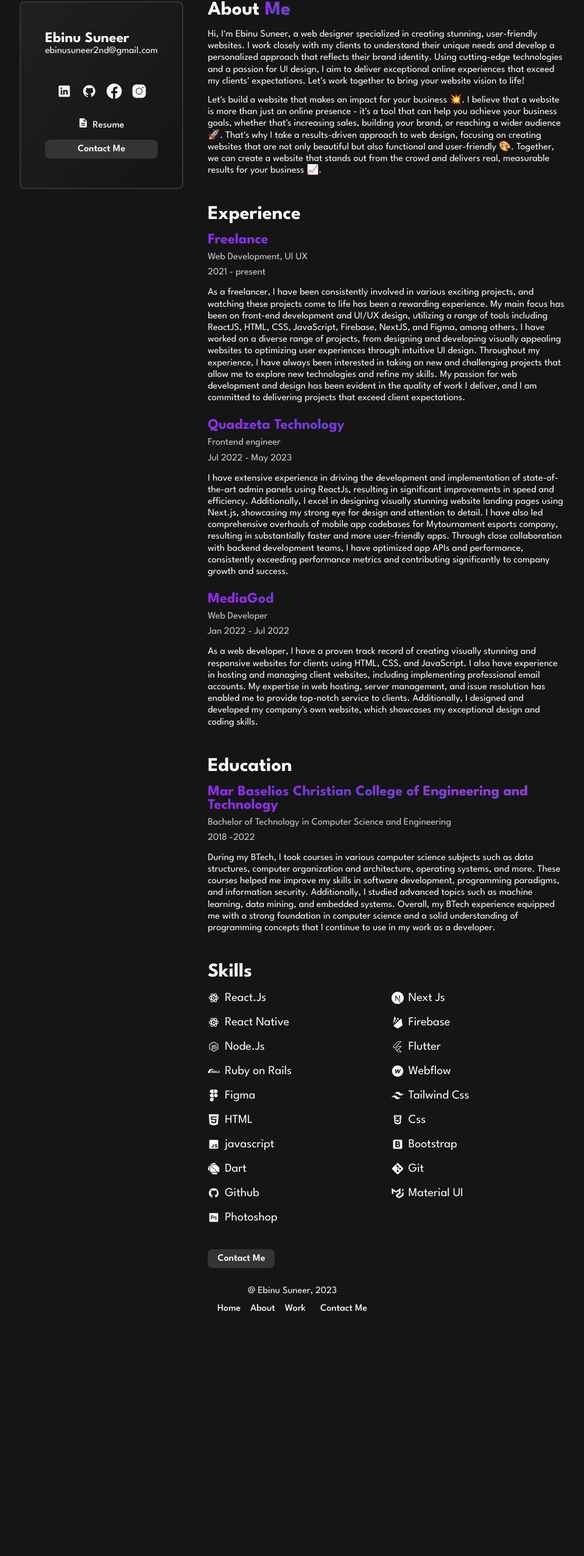
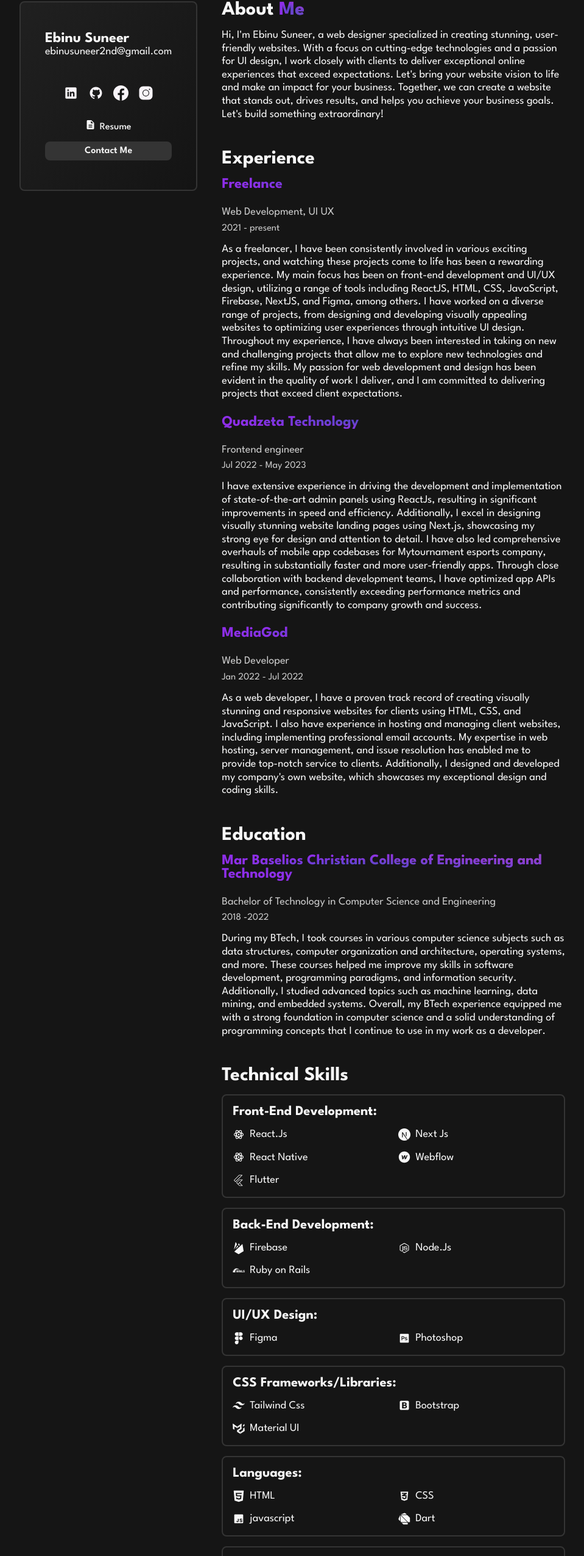
Before and after one commit to Ebinu-S/portfolio-nextjs, a Next.js app: page /about in a window 1280 px wide. Shown: the part 85-2636 px from the top of the page at 61% size, without its empty margins (160-1119 px from the left). Before the commit the page ends 2274 px from the top, so only its background shows below. Built offline with nearby package versions, Linux system fonts and the light colour scheme.

Commit message:
update: skill section, about me .add: hero text anim

```diff
--- a/src/pages/about.js
+++ b/src/pages/about.js
@@ -88,20 +88,11 @@ function About() {
 					</h2>
 					<p>
 						Hi, I&apos;m Ebinu Suneer, a web designer specialized in creating stunning,
-						user-friendly websites. I work closely with my clients to understand their unique needs
-						and develop a personalized approach that reflects their brand identity. Using
-						cutting-edge technologies and a passion for UI design, I aim to deliver exceptional
-						online experiences that exceed my clients&apos; expectations. Let&apos;s work together
-						to bring your website vision to life!
-					</p>
-					<p>
-						Let&apos;s build a website that makes an impact for your business 💥. I believe that a
-						website is more than just an online presence - it&apos;s a tool that can help you
-						achieve your business goals, whether that&apos;s increasing sales, building your brand,
-						or reaching a wider audience 🚀. That&apos;s why I take a results-driven approach to web
-						design, focusing on creating websites that are not only beautiful but also functional
-						and user-friendly 🎨. Together, we can create a website that stands out from the crowd
-						and delivers real, measurable results for your business 📈.
+						user-friendly websites. With a focus on cutting-edge technologies and a passion for UI
+						design, I work closely with clients to deliver exceptional online experiences that
+						exceed expectations. Let&apos;s bring your website vision to life and make an impact for
+						your business. Together, we can create a website that stands out, drives results, and
+						helps you achieve your business goals. Let&apos;s build something extraordinary!
 					</p>
 				</div>
 
@@ -186,73 +177,111 @@ function About() {
 				</div>
 
 				<div className={styles.aboutBlock}>
-					<h2>Skills</h2>
+					<h2>Technical Skills</h2>
+
+					<div className={styles.skillCard}>
+						<h3>Front-End Development:</h3>
 						<div className={styles.skillsContainer}>
 							<div className={styles.skillBlock}>
 								<Image src={iconReact} alt='graphics' width={20} height={20} />
 								<p>React.Js</p>
 							</div>
-
 							<div className={styles.skillBlock}>
 								<Image src={iconNext} alt='graphics' width={20} height={20} />
 								<p>Next Js</p>
 							</div>
-
 							<div className={styles.skillBlock}>
 								<Image src={iconReact} alt='graphics' width={20} height={20} />
 								<p>React Native</p>
 							</div>
+							<div className={styles.skillBlock}>
+								<Image src={iconWebflow} alt='graphics' width={20} height={20} />
+								<p>Webflow</p>
+							</div>{' '}
+							<div className={styles.skillBlock}>
+								<Image src={iconFlutter} alt='graphics' width={20} height={20} />
+								<p>Flutter</p>
+							</div>
+						</div>
+					</div>
 
+					<div className={styles.skillCard}>
+						<h3>Back-End Development:</h3>
+						<div className={styles.skillsContainer}>
 							<div className={styles.skillBlock}>
 								<Image src={iconFirebase} alt='graphics' width={20} height={20} />
 								<p>Firebase</p>
 							</div>
-
 							<div className={styles.skillBlock}>
 								<Image src={iconNode} alt='graphics' width={20} height={20} />
 								<p>Node.Js</p>
 							</div>
 							<div className={styles.skillBlock}>
-							<Image src={iconFlutter} alt='graphics' width={20} height={20} />
-							<p>Flutter</p>
-						</div>
-						<div className={styles.skillBlock}>
 								<Image src={iconRuby} alt='graphics' width={20} height={20} />
 								<p>Ruby on Rails</p>
 							</div>
-						<div className={styles.skillBlock}>
-							<Image src={iconWebflow} alt='graphics' width={20} height={20} />
-							<p>Webflow</p>
 						</div>
+					</div>
+
+					<div className={styles.skillCard}>
+						<h3>UI/UX Design:</h3>
+						<div className={styles.skillsContainer}>
 							<div className={styles.skillBlock}>
 								<Image src={iconFigma} alt='graphics' width={20} height={20} />
 								<p>Figma</p>
+							</div>{' '}
+							<div className={styles.skillBlock}>
+								<Image src={iconPhotoshop} alt='graphics' width={20} height={20} />
+								<p>Photoshop</p>
 							</div>
+						</div>
+					</div>
+
+					<div className={styles.skillCard}>
+						<h3>CSS Frameworks/Libraries:</h3>
+						<div className={styles.skillsContainer}>
 							<div className={styles.skillBlock}>
 								<Image src={iconTailwind} alt='graphics' width={20} height={20} />
 								<p>Tailwind Css</p>
 							</div>
-						{/* break */}
+							<div className={styles.skillBlock}>
+								<Image src={iconBootsrap} alt='graphics' width={20} height={20} />
+								<p>Bootstrap</p>
+							</div>{' '}
+							<div className={styles.skillBlock}>
+								<Image src={iconMaterial} alt='graphics' width={20} height={20} />
+								<p>Material UI</p>
+							</div>
+						</div>
+					</div>
+
+					<div className={styles.skillCard}>
+						<h3>Languages:</h3>
+						<div className={styles.skillsContainer}>
 							<div className={styles.skillBlock}>
 								<Image src={iconHtml} alt='graphics' width={20} height={20} />
 								<p>HTML</p>
 							</div>
 							<div className={styles.skillBlock}>
 								<Image src={iconCss} alt='graphics' width={20} height={20} />
-							<p>Css</p>
+								<p>CSS</p>
 							</div>
 							<div className={styles.skillBlock}>
 								<Image src={iconJs} alt='graphics' width={20} height={20} />
 								<p>javascript</p>
 							</div>
 							<div className={styles.skillBlock}>
-							<Image src={iconBootsrap} alt='graphics' width={20} height={20} />
-							<p>Bootstrap</p>
-						</div>
-						<div className={styles.skillBlock}>
 								<Image src={iconDart} alt='graphics' width={20} height={20} />
 								<p>Dart</p>
 							</div>
+						</div>
+					</div>
+
+					<div className={styles.skillCard}>
+						<h3>Version Control:</h3>
+						<div className={styles.skillsContainer}>
+							{/* break */}
+
 							<div className={styles.skillBlock}>
 								<Image src={iconGit} alt='graphics' width={20} height={20} />
 								<p>Git</p>
@@ -261,21 +290,9 @@ function About() {
 								<Image src={iconGitHub} alt='graphics' width={20} height={20} />
 								<p>Github</p>
 							</div>
-						<div className={styles.skillBlock}>
-							<Image src={iconMaterial} alt='graphics' width={20} height={20} />
-							<p>Material UI</p>
-						</div>
-						<div className={styles.skillBlock}>
-							<Image src={iconPhotoshop} alt='graphics' width={20} height={20} />
-							<p>Photoshop</p>
 						</div>
 					</div>
 				</div>
-				<a
-					className={`${styles.contactButton} primary-btn bg-grey`}
-					href='mailto:ebinusuneer2nd@gmail.com'>
-					Contact Me
-				</a>
 			</section>
 		</div>
 	);
--- a/src/styles/About.module.scss
+++ b/src/styles/About.module.scss
@@ -3,6 +3,15 @@
 	justify-content: space-between;
 	column-gap: var(--xxl);
 	position: relative;
+	p {
+		font-size: 18px;
+	}
+
+	@media only screen and (max-width: 768px) {
+		p {
+			font-size: 16px;
+		}
+	}
 
 	@media only screen and (max-width: 426px) {
 		flex-direction: column;
@@ -58,6 +67,15 @@
 .descContainer {
 	.aboutBlock {
 		margin-bottom: var(--xxxl);
+
+		h3 {
+			font-size: 1.4rem;
+			margin-bottom: var(--m);
+
+			@media only screen and (max-width: 375px) {
+				font-size: 1rem;
+			}
+		}
 	}
 
 	h2 {
@@ -103,7 +121,7 @@
 
 	.skillsContainer {
 		display: flex;
-		justify-content: start;
+		justify-content: flex-start;
 		flex-wrap: wrap;
 		gap: var(--m);
 
@@ -114,7 +132,7 @@
 			width: calc(50% - var(--xs));
 
 			p {
-				font-size: 20px;
+				// font-size: 20px;
 				margin: 0;
 				margin-left: var(--xs);
 			}
@@ -137,3 +155,16 @@
 	border-radius: var(--br-m);
 	text-align: center;
 }
+
+.skillCard {
+	border-radius: var(--br-m);
+	border: 2px solid var(--grey);
+	padding: var(--m);
+	margin-bottom: var(--m);
+	background-color: var(--background);
+	transition: background-color 0.25s ease-in-out;
+
+	&:hover {
+		background-color: var(--grey);
+	}
+}
--- a/src/styles/Home.module.scss
+++ b/src/styles/Home.module.scss
@@ -21,8 +21,14 @@
 		overflow: hidden;
 		background-color: hsla(288, 89%, 43%, 1);
 
+		div,
 		span {
 			z-index: 1;
+		}
+
+		div {
+			display: flex;
+			flex-wrap: wrap;
 		}
 
 		.heroGradient {
```
Also changed, not shown: src/pages/index.js (+66 -1 lines). Lines whose indentation alone changed are shown as unchanged.
